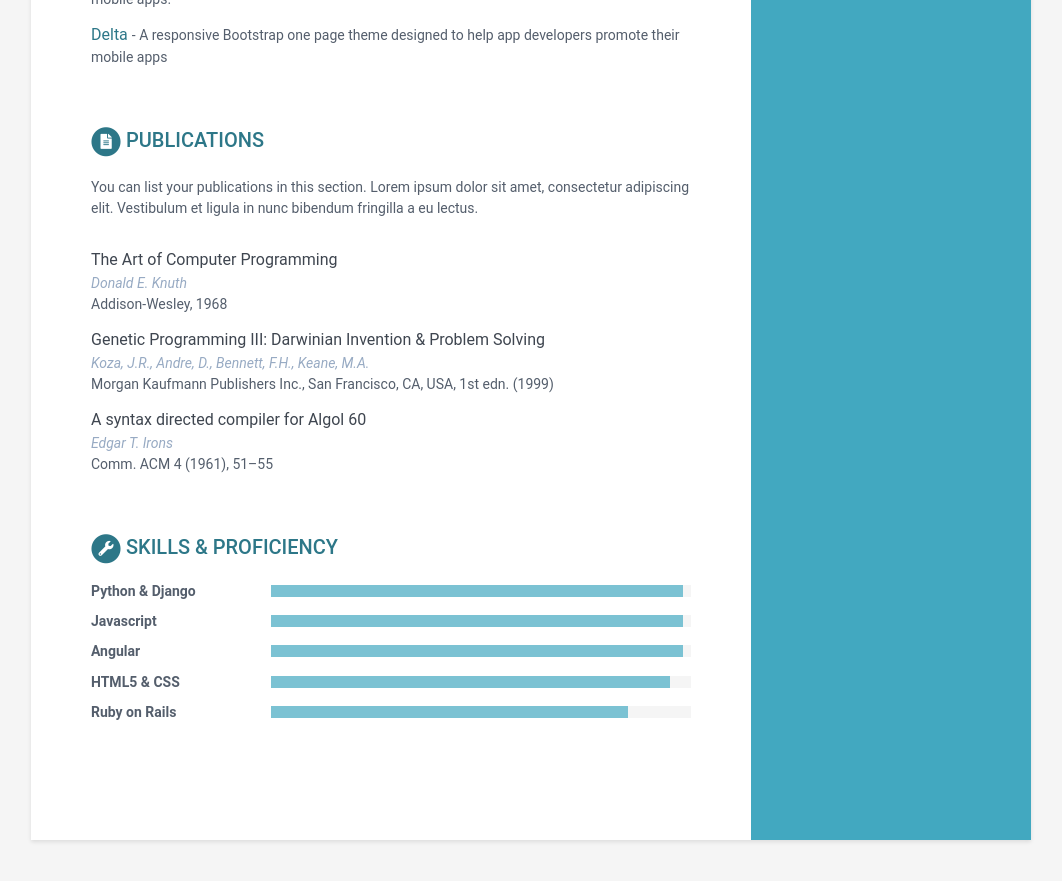
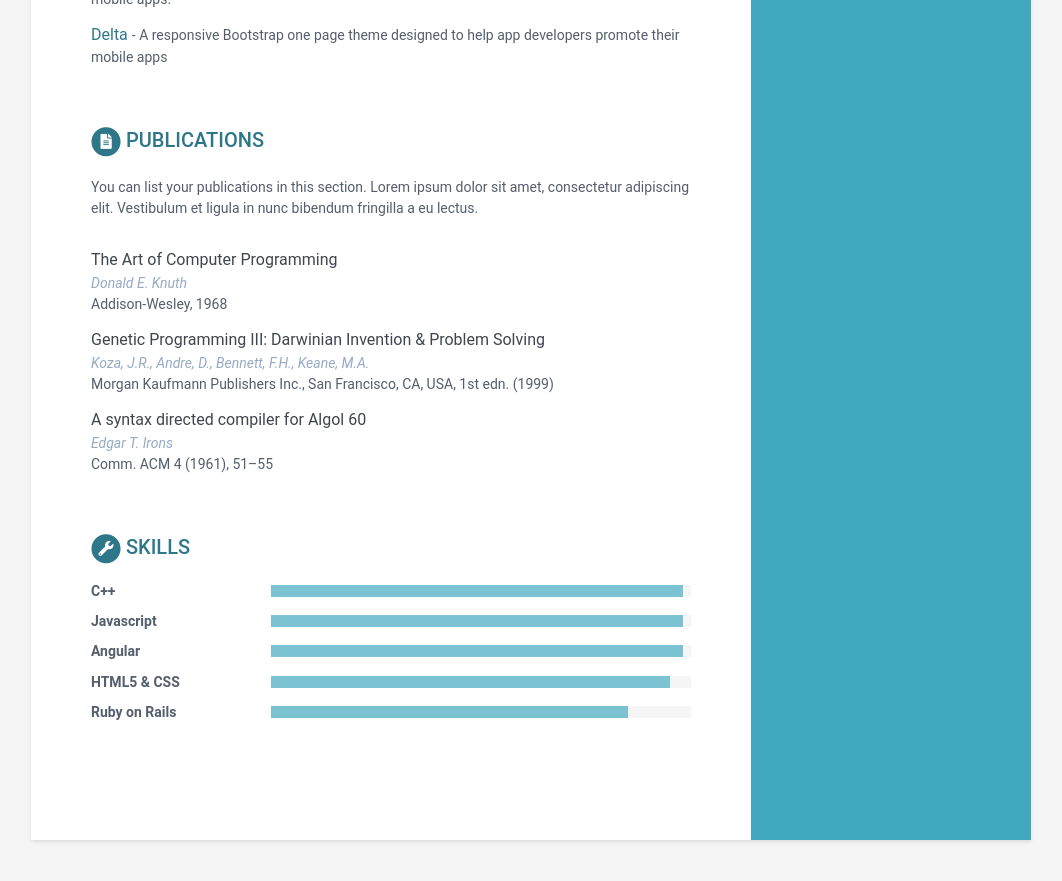
Before and after one commit to giorgosrv/MyCv, a Jekyll site: the page built from index.html, in a window 1280 px wide and 900 px high, scrolled down 1397 px. Shown: the top 881 px of the window, without its empty margins (109-1171 px from the left). Built offline with Jekyll 4.4.1, drawn with Linux system fonts in a browser that asks for light colours.

Commit message:
Update data.yml

```diff
--- a/_data/data.yml
+++ b/_data/data.yml
@@ -160,10 +160,10 @@ publications:
         authors: Edgar T. Irons
         conference: "Comm. ACM 4 (1961), 51–55"
 skills:
-    title: Skills &amp; Proficiency
+    title: Skills
 
     toolset:
-      - name: Python & Django
+      - name: C++
         level: 98%
 
       - name: Javascript
```
